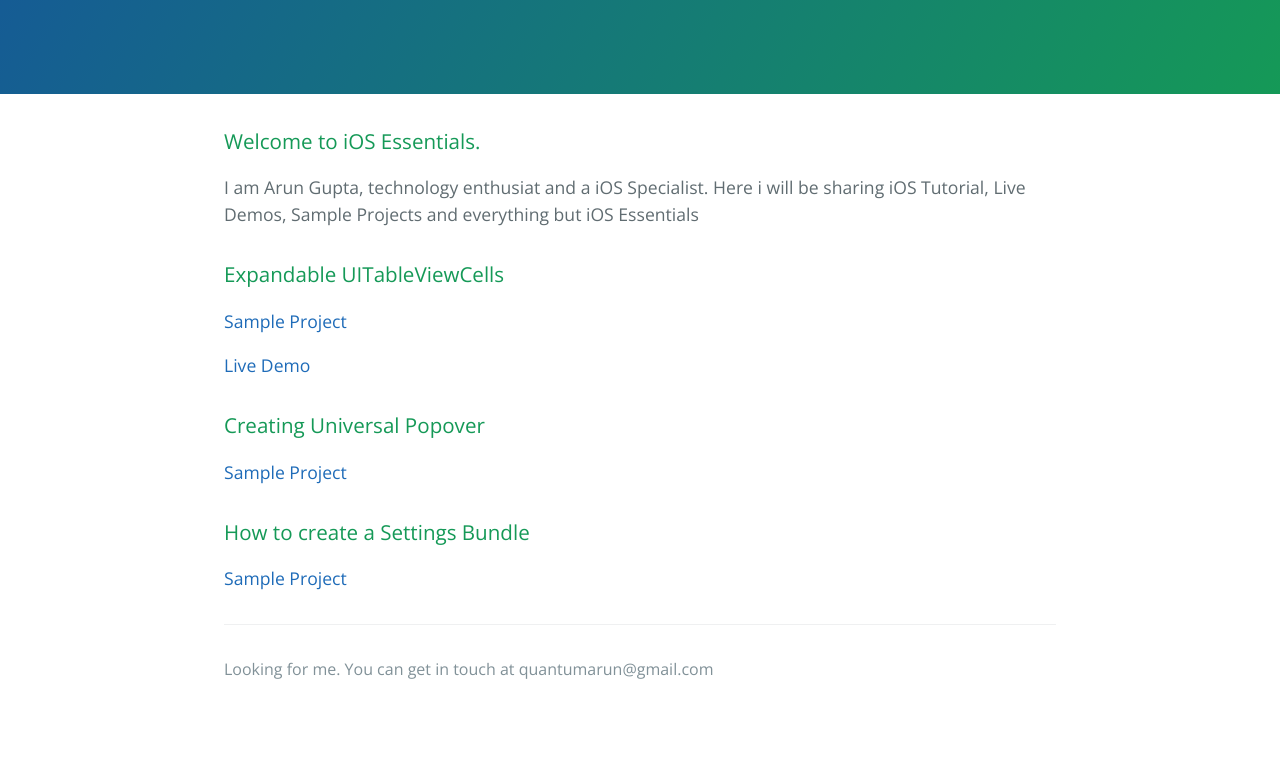
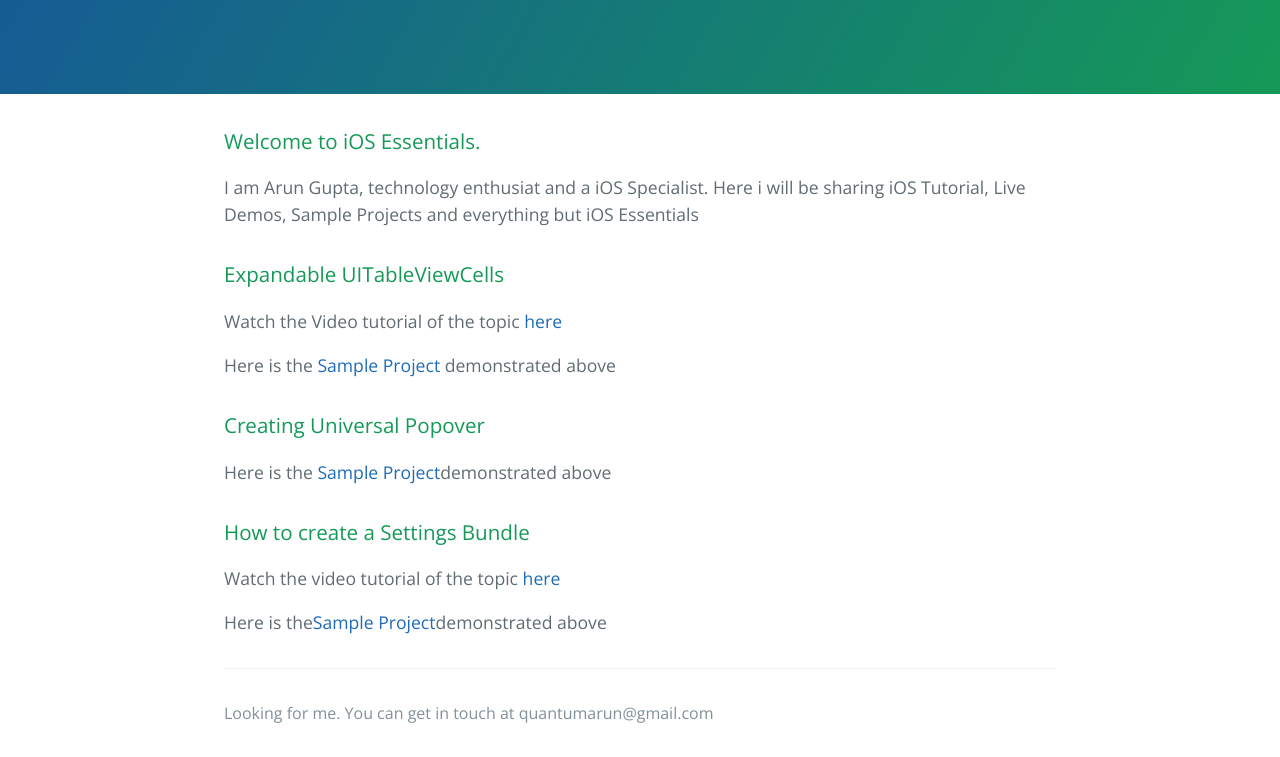
Before and after one commit to quantumarun/quantumarun.github.io, a plain HTML site: page index.html in a window 1280 px wide. Shown: the part 176-933 px from the top of the page. Before the commit the page ends 889 px from the top, so only its background shows below. Drawn offline with nearby package versions, Linux system fonts and the light colour scheme.

Commit message:
Update index.html

```diff
--- a/index.html
+++ b/index.html
@@ -24,18 +24,20 @@
 <h3>
 <a id="creating-pages-manually" class="anchor" href="#creating-pages-manually" aria-hidden="true"><span aria-hidden="true" class="octicon octicon-link"></span></a>Expandable UITableViewCells</h3>
 
-<p><a href="https://github.com/quantumarun/Demos/tree/master/ExpandTableCellDemo" target="_blank">Sample Project</a></p>
-<p><a href="https://youtu.be/LqHzHkuXRxQ" target="_blank">Live Demo</a></a></p>
+<p>Watch the Video tutorial of the topic <a href="https://youtu.be/LqHzHkuXRxQ" target="_blank">here</a> </p>
+<p>Here is the <a href="https://github.com/quantumarun/Demos/tree/master/ExpandTableCellDemo" target="_blank">Sample Project</a> demonstrated above</p>
+
 
 <h3>
 <a id="creating-pages-manually" class="anchor" href="#creating-pages-manually" aria-hidden="true"><span aria-hidden="true" class="octicon octicon-link"></span></a>Creating Universal Popover</h3>
 
-<p><a href="https://github.com/quantumarun/Demos/tree/master/PopOverDemo" target="_blank">Sample Project</a></p>
+<p>Here is the <a href="https://github.com/quantumarun/Demos/tree/master/PopOverDemo" target="_blank">Sample Project</a>demonstrated above</p>
 
 <h3>
 <a id="creating-pages-manually" class="anchor" href="#creating-pages-manually" aria-hidden="true"><span aria-hidden="true" class="octicon octicon-link"></span></a>How to create a Settings Bundle</h3>
 
-<p><a href="https://github.com/quantumarun/Settings-Bundle-Version" target="_blank">Sample Project</a></p>
+<p>Watch the video tutorial of the topic <a href="https://www.youtube.com/watch?v=WhaHwJoOuZ0" target="_blank">here</a></p>
+<p>Here is the<a href="https://github.com/quantumarun/Settings-Bundle-Version" target="_blank">Sample Project</a>demonstrated above</p>
 
       <footer class="site-footer">
 
```
